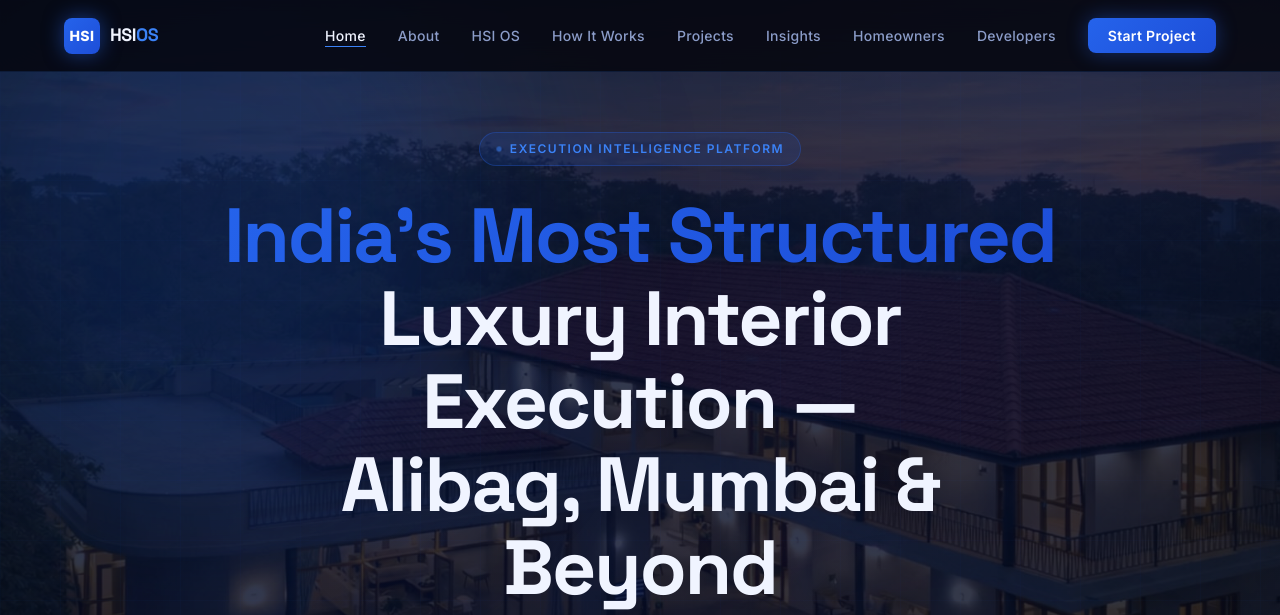
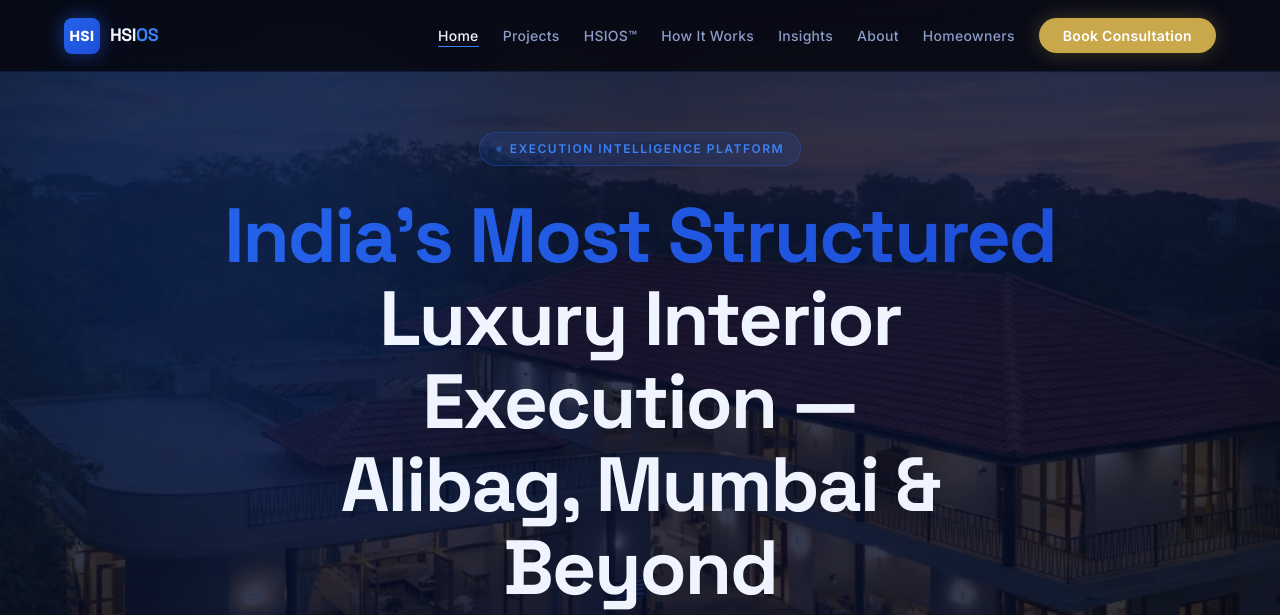
Before and after one commit to Mayureshmhatre49/hsi-os-website, a PHP site: page / in a window 1280 px wide. Shown: the top 615 px of the page. Run offline with PHP 8.4, Linux system fonts and the light colour scheme.

Commit message:
Refine navigation menu: update links, styling, and prevent text wrapping

```diff
--- a/nav.js
+++ b/nav.js
@@ -8,14 +8,13 @@ const NAV_HTML = `
   </a>
   <ul class="nav-links">
     <li><a href="index.html">Home</a></li>
+    <li><a href="projects.html">Projects</a></li>
+    <li><a href="hsi-os.html">HSIOS™</a></li>
+    <li><a href="how-it-works.html">How It Works</a></li>
+    <li><a href="insights.html">Insights</a></li>
     <li><a href="about.html">About</a></li>
-    <li><a href="hsi-os.html">HSI OS</a></li>
-    <li><a href="how-it-works.html">How It Works</a></li>
-    <li><a href="projects.html">Projects</a></li>
-    <li><a href="insights.html">Insights</a></li>
     <li><a href="for-homeowners.html">Homeowners</a></li>
-    <li><a href="for-developers.html">Developers</a></li>
-    <li><a href="contact.html" class="nav-cta">Start Project</a></li>
+    <li><a href="contact.html" class="nav-cta">Book Consultation</a></li>
   </ul>
   <div class="hamburger" id="hamburger" aria-label="Toggle menu">
     <span></span><span></span><span></span>
@@ -33,7 +32,7 @@ const NAV_HTML = `
     <li><a href="for-developers.html">For Developers</a></li>
     <li><a href="alibag-villa-interiors.html">📍 Alibag Interiors</a></li>
     <li><a href="mumbai-luxury-interiors.html">📍 Mumbai Interiors</a></li>
-    <li><a href="contact.html">Start Project →</a></li>
+    <li><a href="contact.html">Book Consultation →</a></li>
   </ul>
 </div>`;
 
--- a/style.css
+++ b/style.css
@@ -139,7 +139,7 @@ body {
 .nav-links {
   display: flex;
   align-items: center;
-  gap: 32px;
+  gap: 24px;
   list-style: none;
 }
 
@@ -151,6 +151,7 @@ body {
   letter-spacing: 0.3px;
   transition: color var(--transition-fast);
   position: relative;
+  white-space: nowrap;
 }
 
 .nav-links a::after {
@@ -174,12 +175,12 @@ body {
 }
 
 .nav-cta {
-  background: var(--gradient-accent) !important;
+  background: var(--accent-gold) !important;
   color: white !important;
-  padding: 9px 20px !important;
-  border-radius: var(--radius-sm) !important;
+  padding: 9px 24px !important;
+  border-radius: var(--radius-xl) !important;
   font-weight: 600 !important;
-  box-shadow: 0 0 20px rgba(37,99,235,0.4) !important;
+  box-shadow: 0 0 20px rgba(201,168,76,0.3) !important;
   transition: all var(--transition-fast) !important;
 }
 
@@ -187,7 +188,7 @@ body {
 
 .nav-cta:hover {
   transform: translateY(-1px) !important;
-  box-shadow: 0 0 30px rgba(37,99,235,0.6) !important;
+  box-shadow: 0 0 30px rgba(201,168,76,0.5) !important;
 }
 
 /* Hamburger */
```
